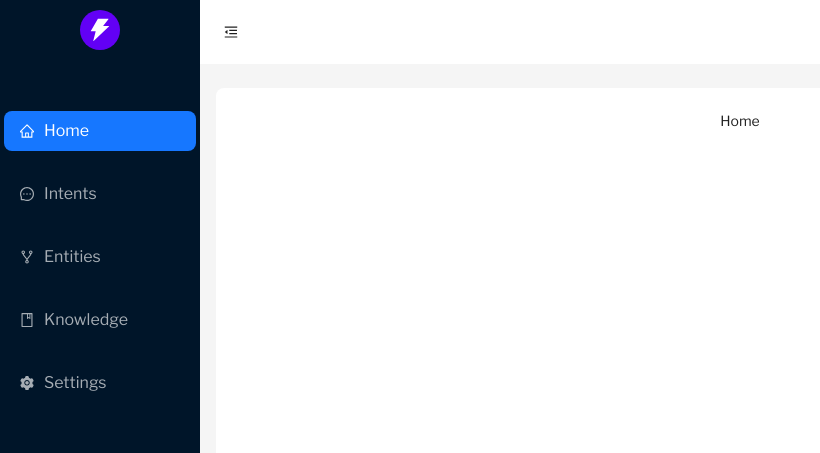
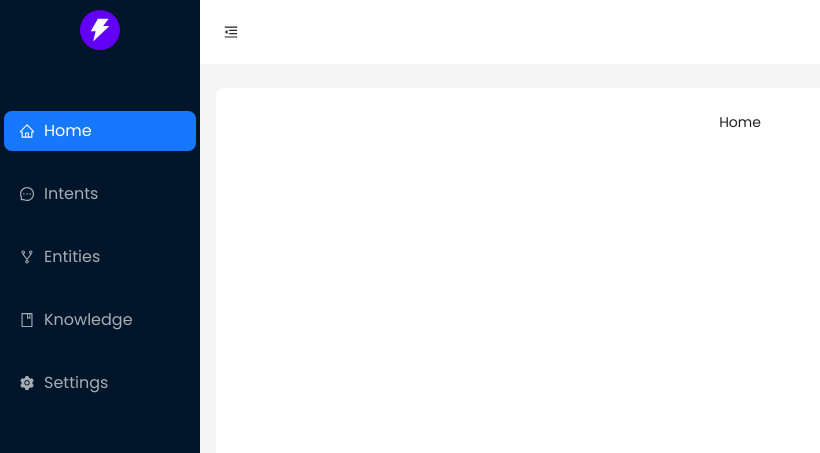
Before and after one commit to BryleCunanan/ai360-studio, a React (Vite) app: page / in a window 1280 px wide. Shown: the top 453 px of the page, without its empty margins (0-820 px from the left). Built offline with nearby package versions, Linux system fonts and the light colour scheme.

Commit message:
Changed font to Poppins

```diff
--- a/src/index.css
+++ b/src/index.css
@@ -1,4 +1,4 @@
-@import url("https://fonts.googleapis.com/css2?family=Libre+Franklin:ital,wght@0,100..900;1,100..900&display=swap");
+@import url("https://fonts.googleapis.com/css2?family=Poppins:ital,wght@0,100;0,200;0,300;0,400;0,500;0,600;0,700;0,800;0,900;1,100;1,200;1,300;1,400;1,500;1,600;1,700;1,800;1,900&display=swap");
 * {
   margin: 0;
   padding: 0;
@@ -6,7 +6,7 @@
   outline: none;
   list-style: none;
   box-sizing: border-box;
-  font-family: "Libre Franklin", sans-serif;
+  font-family: "Poppins", sans-serif;
   /* background: rgba(98, 0, 245, 255); */
 }
 
```
